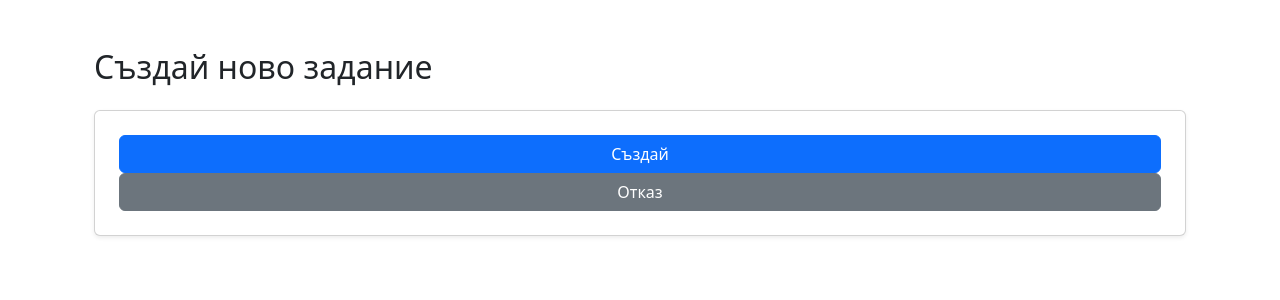
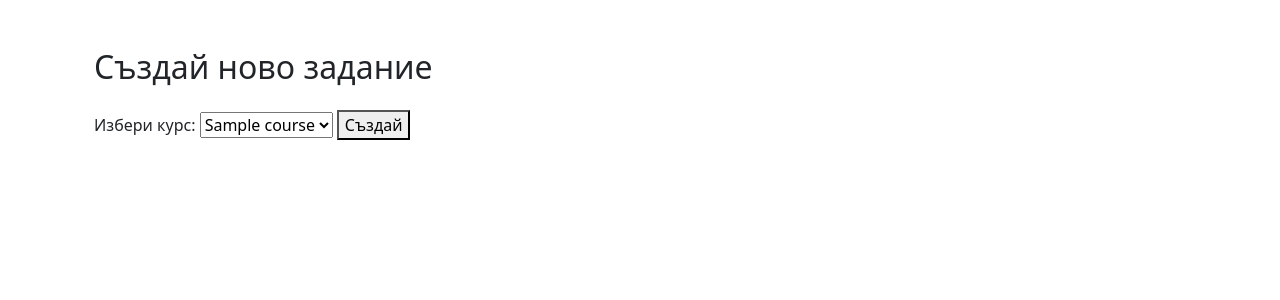
Before and after one commit to EliArn99/Learning-Management-System-, a Django app: template templates/assignments/create_assignment.html in a window 1280 px wide. Shown: the part 56-356 px from the top of the page. Run offline with Django 3.2, Linux system fonts and the light colour scheme; the template is opened without the code that fills it: most values are stand-ins (such as "Sample title", 1, 10 or a date in 2020).

Commit message:
Update create_assignment.html

```diff
--- a/templates/assignments/create_assignment.html
+++ b/templates/assignments/create_assignment.html
@@ -11,13 +11,16 @@
         {% endfor %}
     {% endif %}
 
-    <form method="post">
-        {% csrf_token %}
-        <div class="card p-4 shadow-sm">
-            {{ form.as_p }}
-            <button type="submit" class="btn btn-primary">Създай</button>
-            <a href="{% url 'assignments:assignment_list' %}" class="btn btn-secondary">Отказ</a>
-        </div>
-    </form>
+   <form method="post">
+    {% csrf_token %}
+    {{ form.as_p }}
+    <label for="course">Избери курс:</label>
+    <select name="course" required>
+        {% for course in courses %}
+            <option value="{{ course.id }}">{{ course.title }}</option>
+        {% endfor %}
+    </select>
+    <button type="submit">Създай</button>
+</form>
 </div>
 {% endblock %}
```
